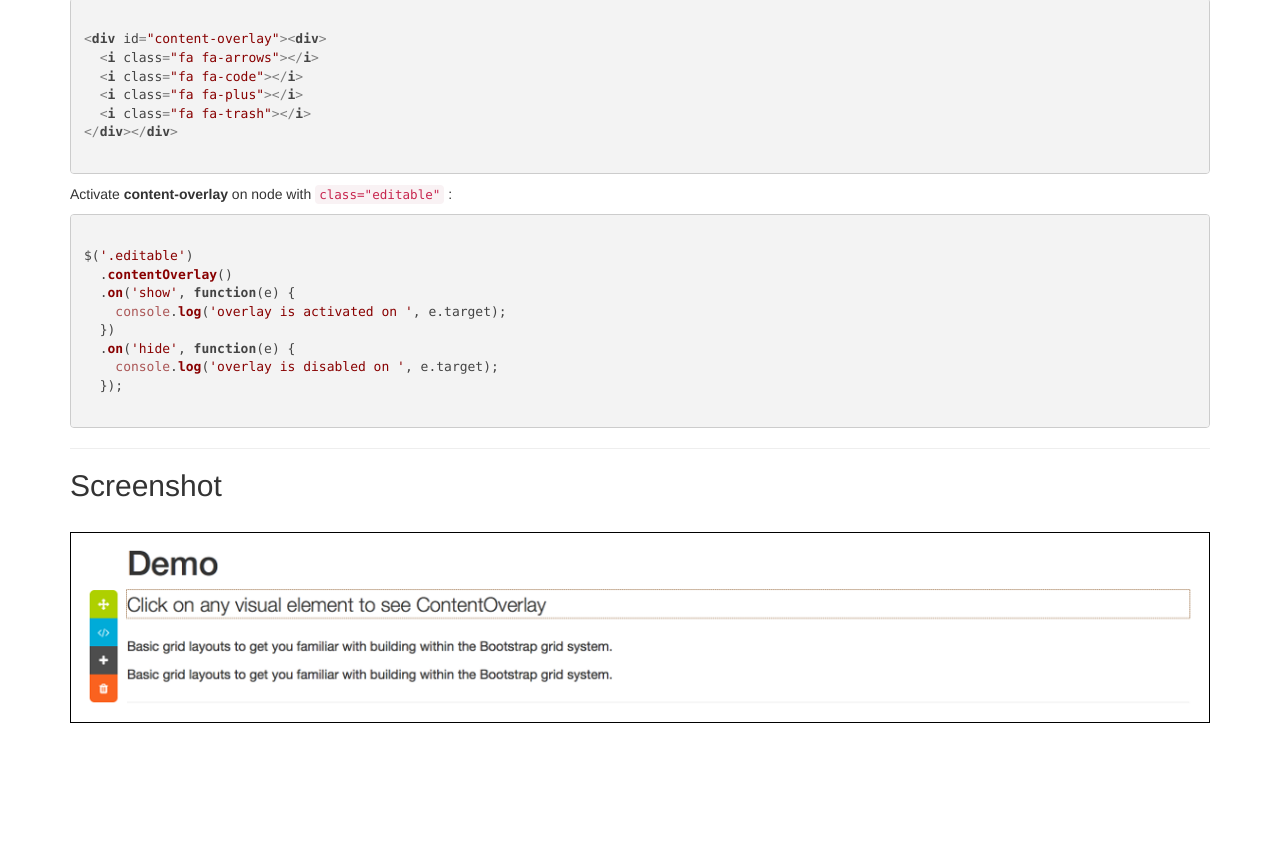
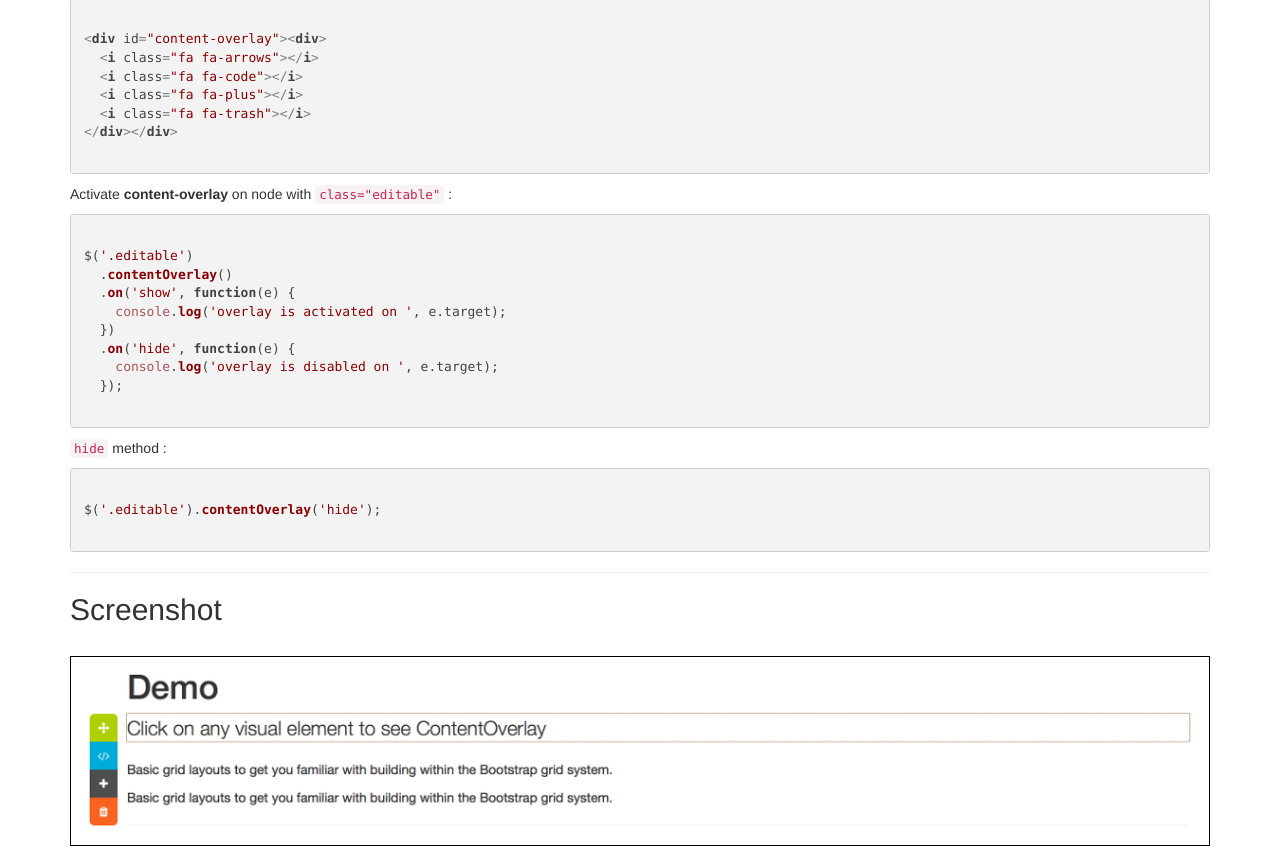
Before and after one commit to SantaMariaTeam/ContentOverlay, a website: page demos/index.html in a window 1280 px wide. Shown: the part 827-1693 px from the top of the page. Before the commit the page ends 1570 px from the top, so only its background shows below. Drawn offline with nearby package versions, Linux system fonts and the light colour scheme.

Commit message:
Append « hide » method

```diff
--- a/demos/index.html
+++ b/demos/index.html
@@ -80,6 +80,12 @@ $('.editable')
   });
           </code></pre>
 
+          <p class="editable"><code>hide</code> method :</p>
+
+          <pre class="editable"><code>
+$('.editable').contentOverlay('hide');
+          </code></pre>
+
           <hr />
 
           <h2 class="editable">Screenshot</h2>
```
Also changed, not shown: dist/content-overlay.js.
